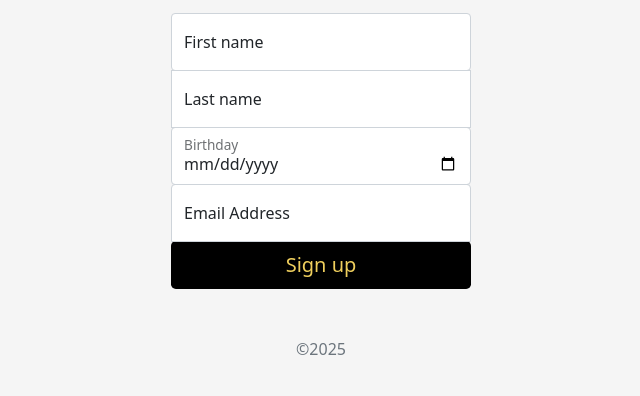
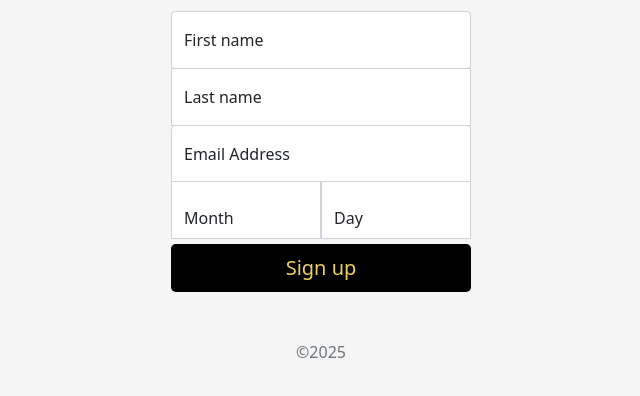
Before and after one commit to Dj-IzuGod/CFI-newsletter1, a website: page index.html in a window 1280 px wide. Shown: the part 292-688 px from the top of the page, without its empty margins (319-959 px from the left). Drawn offline with nearby package versions, Linux system fonts and the light colour scheme.

Commit message:
Adding birthday function

```diff
--- a/index.html
+++ b/index.html
@@ -51,17 +51,6 @@
 
         <div class="form-floating">
           <input
-            type="date"
-            class="form-control email"
-            id="floatingInput"
-            placeholder="7th september"
-            name="birthday"
-          />
-          <label for="floatingInput">Birthday</label>
-        </div>
-
-        <div class="form-floating">
-          <input
             type="email"
             class="form-control email"
             id="floatingInput"
@@ -70,7 +59,39 @@
           />
           <label for="floatingInput">Email Address</label>
         </div>
+        <div
+          class="form-floating"
+          style="display: flex; gap: 0px; padding-bottom: 5px"
+        >
+          <!-- Month Dropdown -->
+          <select name="birthday_month" class="form-control lName" required>
+            <option value="">Month</option>
+            <option value="01">January</option>
+            <option value="02">February</option>
+            <option value="03">March</option>
+            <option value="04">April</option>
+            <option value="05">May</option>
+            <option value="06">June</option>
+            <option value="07">July</option>
+            <option value="08">August</option>
+            <option value="09">September</option>
+            <option value="10">October</option>
+            <option value="11">November</option>
+            <option value="12">December</option>
+          </select>
 
+          <!-- Day Dropdown -->
+          <select name="birthday_day" class="form-control lName" required>
+            <option value="">Day</option>
+            <!-- Days 1-31 -->
+            <script>
+              for (let i = 1; i <= 31; i++) {
+                const day = i < 10 ? `0${i}` : i;
+                document.write(`<option value="${day}">${day}</option>`);
+              }
+            </script>
+          </select>
+        </div>
         <button class="w-100 btn btn-lg button" type="submit">Sign up</button>
         <p class="mt-5 mb-3 text-muted">&copy;<span id="copywright"> </span></p>
       </form>
```
Also changed, not shown: index.js (+9 -7 lines).
